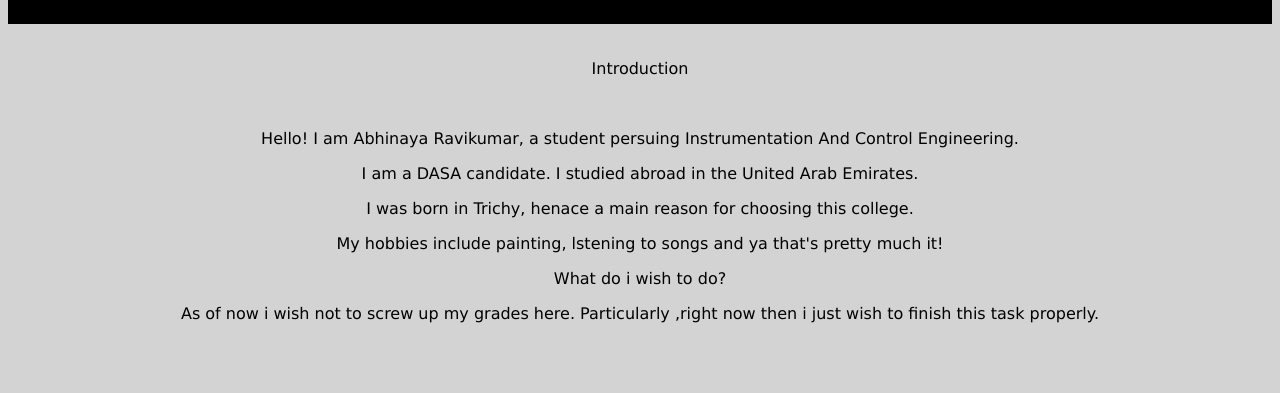
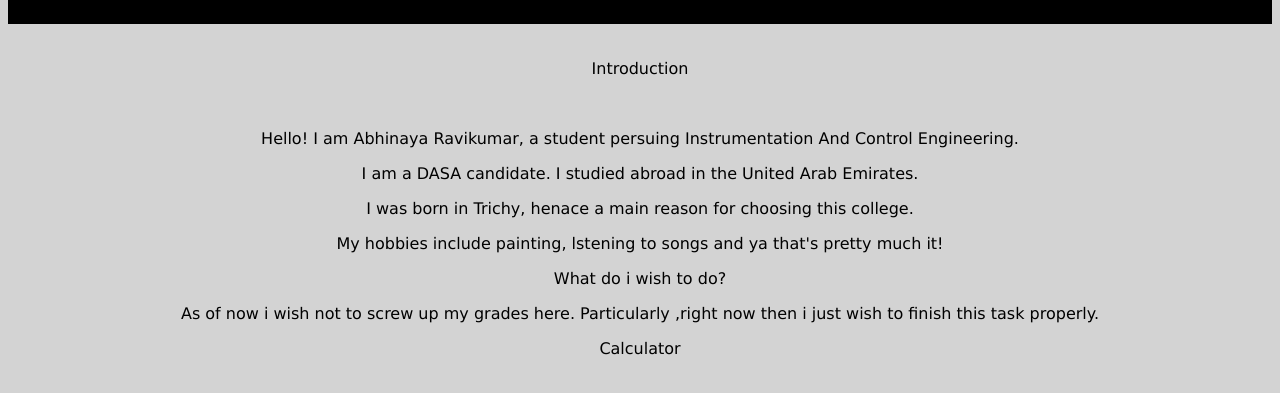
Before and after one commit to AbhinayaRavi/AbhinayaRavi.github.io, a plain HTML site: page index.html in a window 1280 px wide. Shown: the part 75-468 px from the top of the page. Drawn offline with Linux system fonts and the light colour scheme.

Commit message:
Update index.html

```diff
--- a/index.html
+++ b/index.html
@@ -30,7 +30,7 @@ A Page About Myself
 <p>My hobbies include painting, lstening to songs and ya that's pretty much it!</p>
 <p>What do i wish to do?</p>
 <p>As of now i wish not to screw up my grades here. Particularly ,right now then i just wish to finish this task properly.</p>
-
+<p> <a herf="https://AbhinayaRavi.github.io/calculator.html">Calculator</a></p>
 </center>
 </body>
 </html>
```
